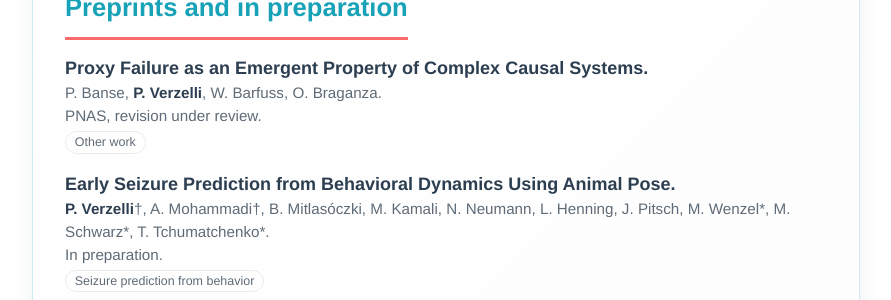
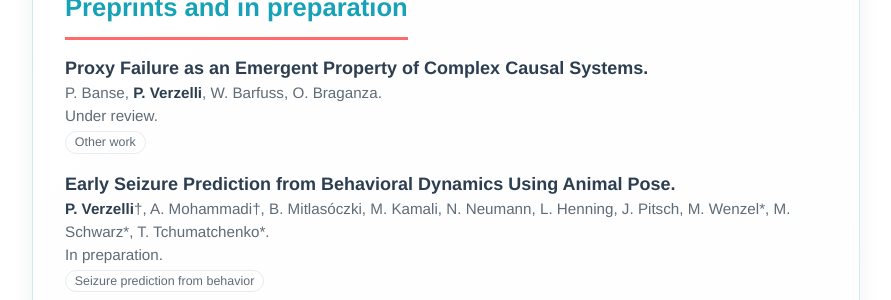
Before and after one commit to verzep/verzep.github.io, a Jekyll site: the page built from publications.html, in a window 1280 px wide and 900 px high. Shown: the part 268-568 px from the top of the window, without its empty margins (194-1085 px from the left). Built offline with Jekyll 4.4.1, drawn with Linux system fonts in a browser that asks for light colours.

Commit message:
Proxy Failure: status 'Under review'
Co-Authored-By: Claude Opus 5.5 <noreply@anthropic.com>
Claude-Session: https://claude.ai/code/session_01CwqDdQCySBvFSjsrqoBVJM

```diff
--- a/_data/preprints.yaml
+++ b/_data/preprints.yaml
@@ -12,7 +12,7 @@
 
 - title: "Proxy Failure as an Emergent Property of Complex Causal Systems"
   authors: P. Banse, P. Verzelli, W. Barfuss, O. Braganza
-  status: "PNAS, revision under review"
+  status: "Under review"
   project: other
 
 - title: "Early Seizure Prediction from Behavioral Dynamics Using Animal Pose"
```
